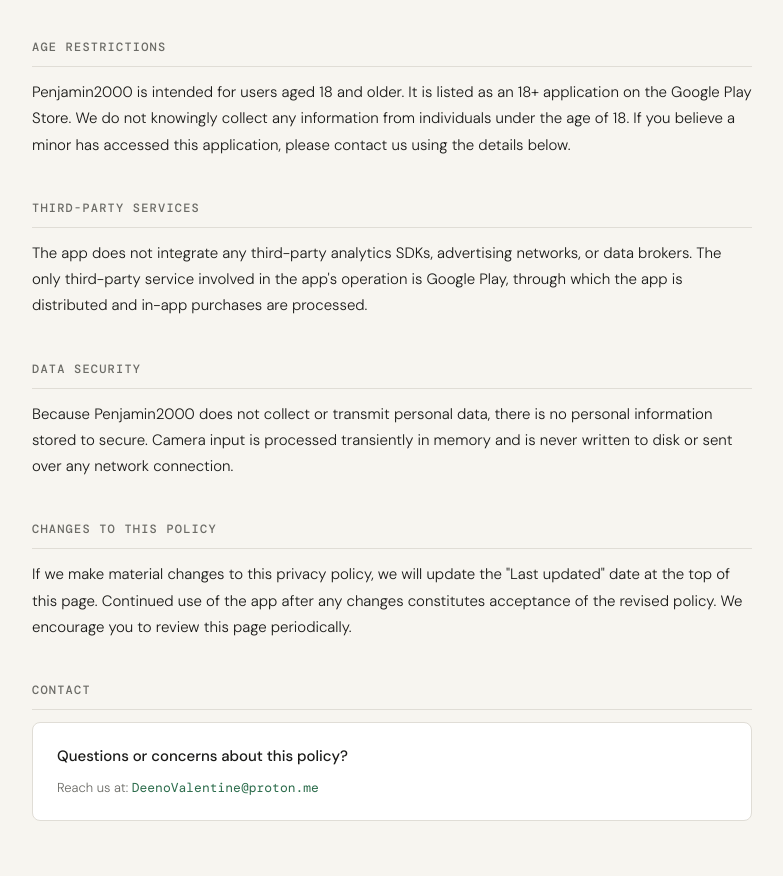
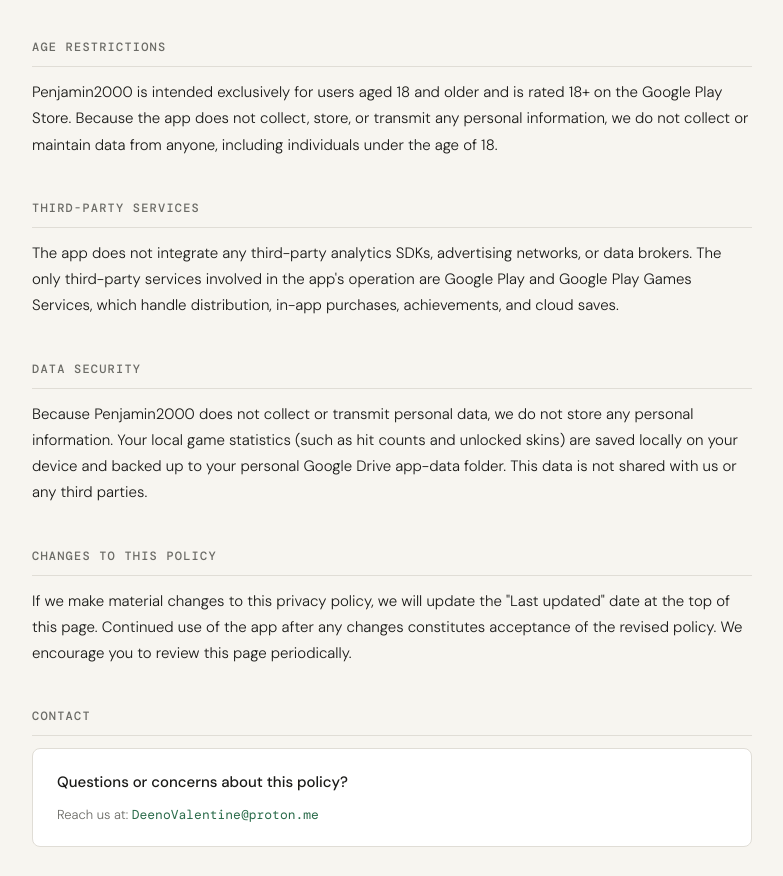
Before and after one commit to DeenoValentine/penjamin2000-policy, a plain HTML site: page index.html in a window 1280 px wide. Shown: the part 1866-2742 px from the top of the page, without its empty margins (248-1031 px from the left). Drawn offline with nearby package versions, Linux system fonts and the light colour scheme.

Commit message:
Revise age restriction and data security statements

```diff
--- a/index.html
+++ b/index.html
@@ -213,17 +213,17 @@
 
     <section>
       <h2>Age restrictions</h2>
-      <p>Penjamin2000 is intended for users aged 18 and older. It is listed as an 18+ application on the Google Play Store. We do not knowingly collect any information from individuals under the age of 18. If you believe a minor has accessed this application, please contact us using the details below.</p>
+      <p>Penjamin2000 is intended exclusively for users aged 18 and older and is rated 18+ on the Google Play Store. Because the app does not collect, store, or transmit any personal information, we do not collect or maintain data from anyone, including individuals under the age of 18.</p>
     </section>
 
     <section>
       <h2>Third-party services</h2>
-      <p>The app does not integrate any third-party analytics SDKs, advertising networks, or data brokers. The only third-party service involved in the app's operation is Google Play, through which the app is distributed and in-app purchases are processed.</p>
+      <p>The app does not integrate any third-party analytics SDKs, advertising networks, or data brokers. The only third-party services involved in the app's operation are Google Play and Google Play Games Services, which handle distribution, in-app purchases, achievements, and cloud saves.</p>
     </section>
 
     <section>
       <h2>Data security</h2>
-      <p>Because Penjamin2000 does not collect or transmit personal data, there is no personal information stored to secure. Camera input is processed transiently in memory and is never written to disk or sent over any network connection.</p>
+      <p>Because Penjamin2000 does not collect or transmit personal data, we do not store any personal information. Your local game statistics (such as hit counts and unlocked skins) are saved locally on your device and backed up to your personal Google Drive app-data folder. This data is not shared with us or any third parties.</p>
     </section>
 
     <section>
```
